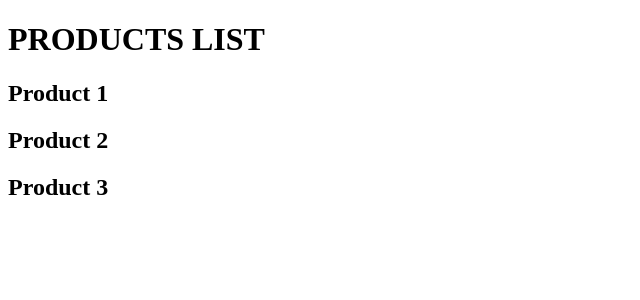
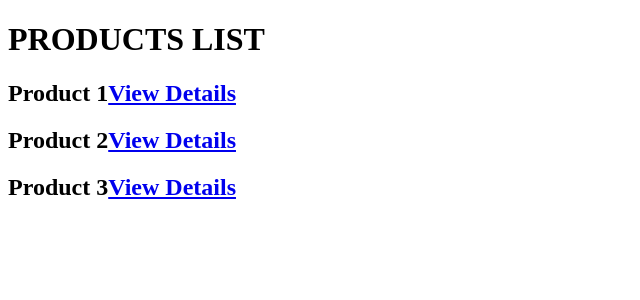
Before and after one commit to shresthjindal28/Nextjs-Learnings, a Next.js app in the folder hello-world/: page /products in a window 1280 px wide. Shown: the top 300 px of the page, without its empty margins (0-640 px from the left). Built offline with nearby package versions, Linux system fonts and the light colour scheme.

Commit message:
studied navigation

```diff
--- a/hello-world/src/app/products/page.tsx
+++ b/hello-world/src/app/products/page.tsx
@@ -1,10 +1,18 @@
+import Link from 'next/link';
+
 export default function ProductsList() {
     return (
         <main>
             <h1>PRODUCTS LIST</h1>
-            <h2>Product 1</h2>
-            <h2>Product 2</h2>
-            <h2>Product 3</h2>
+            <h2>Product 1
+                <Link href="/products/1">View Details</Link>
+            </h2>
+            <h2>Product 2
+                <Link href="/products/2">View Details</Link>
+            </h2>
+            <h2>Product 3
+                <Link href="/products/3">View Details</Link>
+            </h2>
         </main>
     );
 }
```
Also changed, not shown: hello-world/src/app/articles/[articleId]/page.tsx (added, +21 -0 lines), hello-world/src/app/order-product/page.tsx (added, +19 -0 lines), hello-world/src/app/page.tsx (+9 -0 lines).
